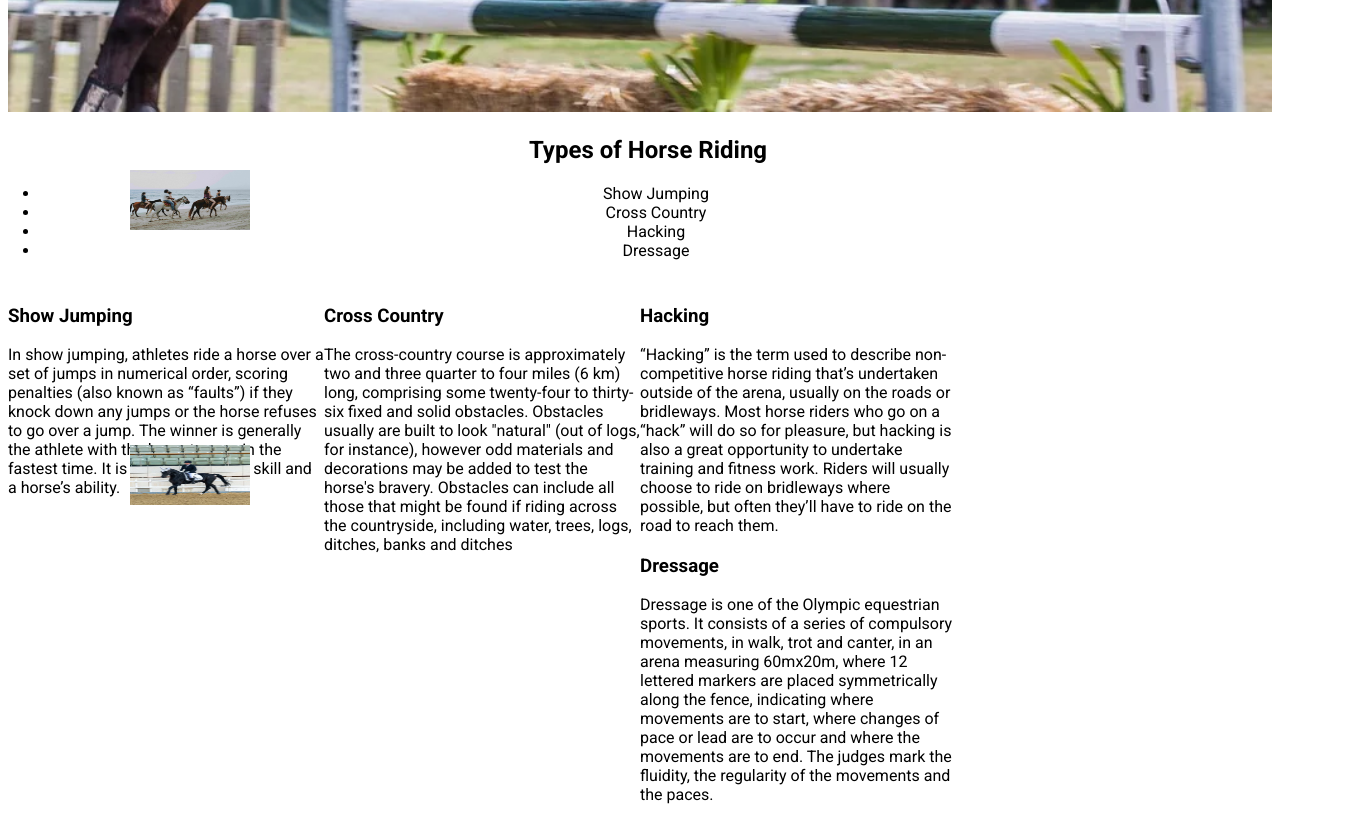
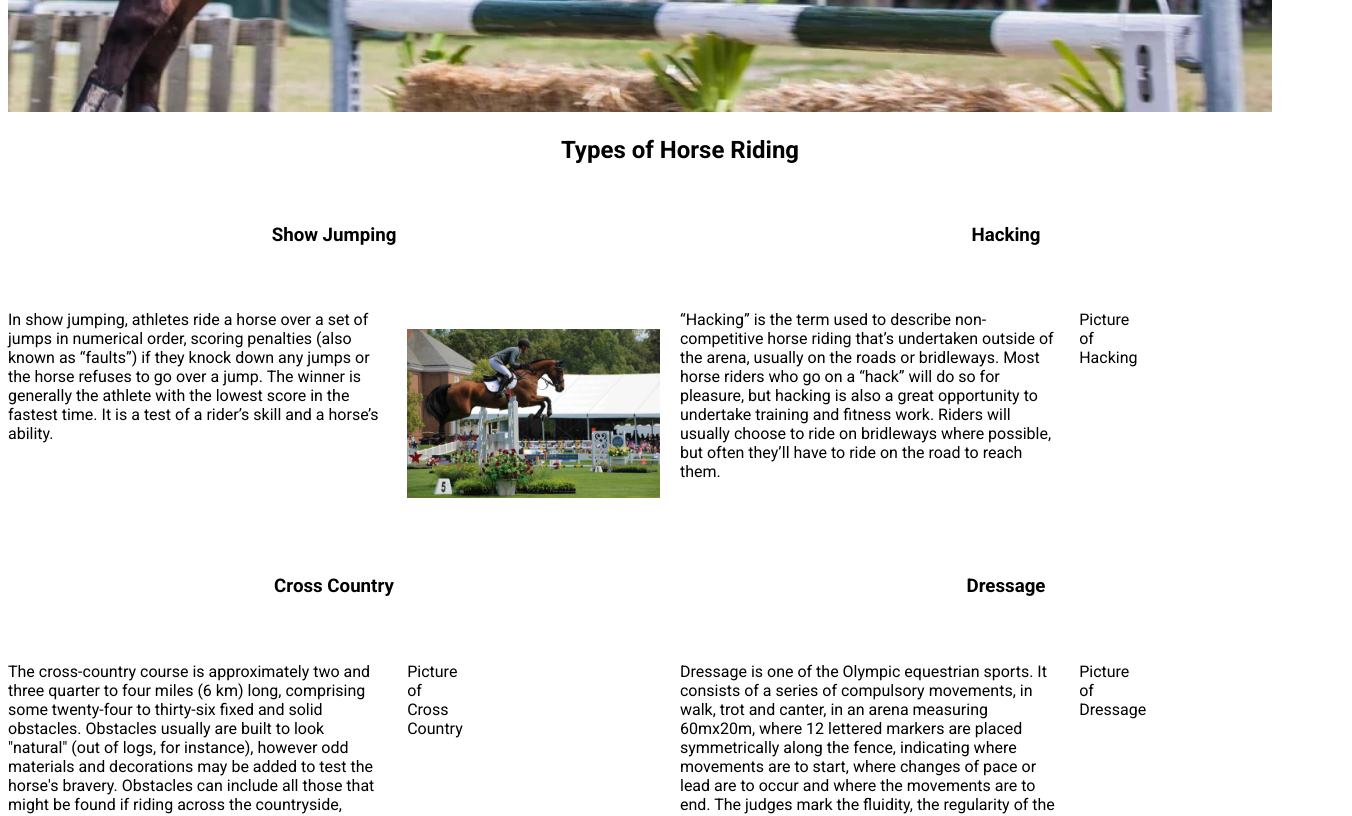
Before and after one commit to Soro82/horse-riding, a plain HTML site: page index.html in a window 1280 px wide. Shown: the part 810-1626 px from the top of the page, 1352 px wide, since content can reach past the window. Drawn offline with Linux system fonts and the light colour scheme.

Commit message:
fix the grid display for types section on home page

```diff
--- a/assets/css/style.css
+++ b/assets/css/style.css
@@ -62,48 +62,10 @@ main {
 }
 
 /* Horse Riding types on the home page */
-#types {
-    margin-left: 1rem;
-    padding-bottom: 10px;
-}
-#types li {
-    list-style-type: disc;
-    margin-left: 1rem;
+    #jumping-image img {
+        width: 100%;
 
-}
-
-/* Small images in Types section on Home Page */
-#jumping img {
-    height: 60px;
-    width: 120px;
-    position: absolute;
-    left: 160px;
-    bottom: 70px;
-}
-
-#country img {
-    height: 60px;
-    width: 120px;
-    position: absolute;
-    left: 160px;
-    top: 700px;
-}
-
-#hacking img {
-    height: 60px;
-    width: 120px;
-    position: absolute;
-    left: 130px;
-    top: 980px;
-}
-
-#dressage img {
-    height: 60px;
-    width: 120px;
-    position: absolute;
-    left: 130px;
-    top: 1255px;
-}
+    }
 
 /* Gallery */
 #gallery img {
@@ -115,9 +77,6 @@ main {
 .text-input {
     width: 20%;
 }
-
-
-
 
 
 #social-networks {
@@ -161,6 +120,105 @@ main {
         font-size: 140%;
     }
 
+        /* Grid Display for the 4 types of horse riding */
+        #types-info {
+            display: grid;
+            gap: 20px;
+            grid-template-columns: 30% 20% 30% 20%;
+            grid-template-rows: 10% 10% 35% 10% 30%;
+
+        }
+
+        #types-list {
+            grid-column: 1 / 6;
+            grid-row: 1 / 2;
+            text-align: center;
+        }
+
+        #types-list ul {
+            display: none;
+        }
+
+
+        /* Show Jumping section */
+        #jumping-header {
+            grid-column: 1 / 3;
+            grid-row: 2 / 3;
+            text-align: center;
+
+        }
+
+        #jumping-par {
+            grid-column: 1 / 2;
+            grid-row: 3 / 4;
+        }
+
+        #jumping-image {
+            grid-column: 2 / 3;
+            grid-row: 3 / 4;
+            align-self: center;
+
+        }
+
+
+
+        /* Cross Country Section */
+        #country-header {
+            grid-column: 1 / 3;
+            grid-row: 4 / 5;
+            text-align: center;
+        }
+
+        #country-par {
+            grid-column: 1 / 2;
+            grid-row: 5 / 6;
+        }
+
+        #country-image {
+            grid-column: 2 / 3;
+            grid-row: 5 / 6;
+            height: 50px;
+            width: 50px;
+        }
+
+        /* Hacking Section */
+        #hacking-header {
+            grid-column: 3 / 5;
+            grid-row: 2 / 3;
+            text-align: center;
+        }
+
+        #hacking-par {
+            grid-column: 3 / 4;
+            grid-row: 3 / 4;
+        }
+
+        #hacking-image {
+            grid-column: 4 / 5;
+            grid-row: 3 / 4;
+            height: 50px;
+            width: 50px;
+        }
+
+        /* Dressage Section */
+        #dressage-header {
+            grid-column: 3 / 5;
+            grid-row: 4 / 5;
+            text-align: center;
+        }
+
+        #dressage-par {
+            grid-column: 3 / 4;
+            grid-row: 5 / 6;
+        }
+
+        #dressage-image {
+            grid-column: 4 / 5;
+            grid-row: 5 / 6;
+            height: 50px;
+            width: 50px;
+        }
+
     /* Gallery */
     #gallery {
         column-count: 2;
@@ -171,6 +229,8 @@ main {
         width: 100%;
 
     }
+
+
 
 
 }
@@ -192,23 +252,7 @@ main {
         text-align: center;
     }
 
-    /* Align the paragraphs and images for the 4 Types 2 X 2 */
-    #types-info {
-        display: grid;
-        grid-template-columns: 1fr 1fr 1fr 1fr;
-        grid-template-rows: 50px 200px 50px 200px;
-        justify-items: center;
-    }
 
-    #dressage {
-        grid-column: 3 / 4;
-        grid-row: 3 / 4;
-    }
-
-    #dressage {
-        grid-column: 3 / 4;
-        grid-row: 3 / 4;
-    }
 
 
 
--- a/index.html
+++ b/index.html
@@ -29,7 +29,10 @@
     <!-- Main Content -->
     <main>
         <section id="hero"><img src="assets/images/show-jumping-jumping-pexels.webp" alt="A person show jumping in mid air."></section>
-        <section id="types">
+
+        </section>
+        <section id="types-info">
+            <div id="types-list">
                 <h2>Types of Horse Riding</h2>
                 <ul>
                     <li>Show Jumping</li>
@@ -37,40 +40,75 @@
                     <li>Hacking</li>
                     <li>Dressage</li>
                 </ul>
-        </section>
-        <section id="types-info">
-
-            <div id="jumping">
+            </div>
+            <!-- Show Jumping section of types of horse riding -->
+            <div id="jumping-header">
                 <h3>Show Jumping</h3>
+            </div>
+            <div id="jumping-image">
                 <img src="assets/images/show-jumping-mid-air-pexels.webp" alt="A person show jumping in mid air above the jump">
-                <p>In show jumping, athletes ride a horse over a set of jumps in numerical order, scoring penalties (also known as “faults”)
-                if they knock down any jumps or the horse refuses to go over a jump. The winner is generally the athlete with the lowest
+                <!-- <p>Picture of Show Jumping</p> -->
+            </div>
+            <div id="jumping-par">
+                <p>In show jumping, athletes ride a horse over a set of jumps in numerical order, scoring penalties (also known as
+                    “faults”)
+                    if they knock down any jumps or the horse refuses to go over a jump. The winner is generally the athlete with the
+                    lowest
                     score in the fastest time. It is a test of a rider’s skill and a horse’s ability.</p>
             </div>
-            <div id="country">
+
+            <!-- Cross Country section of types of horse riding -->
+            <div id="country-header">
                 <h3>Cross Country</h3>
-                <img src="assets/images/cross-country-jumping.webp" alt="A person jumping cross country and the horse is taking off">
-                <p>The cross-country course is approximately two and three quarter to four miles (6 km) long, comprising some twenty-four
+            </div>
+            <div id="country-image">
+                <!-- <img src="assets/images/cross-country-jumping.webp" alt="A person jumping cross country and the horse is taking off"> -->
+                <p>Picture of Cross Country</p>
+            </div>
+            <div id="country-par">
+                <p>The cross-country course is approximately two and three quarter to four miles (6 km) long, comprising some
+                    twenty-four
                     to thirty-six fixed and solid obstacles. Obstacles usually are built to look "natural" (out of logs, for instance),
                     however odd materials and decorations may be added to test the horse's bravery. Obstacles can include all those that
                     might be found if riding across the countryside, including water, trees, logs, ditches, banks and ditches</p>
             </div>
-            <div id="hacking">
+
+
+
+            <!-- Hacking section of types of horse riding -->
+            <div id="hacking-header">
                 <h3>Hacking</h3>
-                <img src="assets/images/horse-riding-beach-walk-pexels.webp" alt="A group of people hacking on the beach">
-                <p>“Hacking” is the term used to describe non-competitive horse riding that’s undertaken outside of the arena, usually on
+            </div>
+            <div id="hacking-image">
+                <!-- <img src="assets/images/horse-riding-beach-walk-pexels.webp" alt="A group of people hacking on the beach"> -->
+                <p>Picture of Hacking</p>
+            </div>
+            <div id="hacking-par">
+                <p>“Hacking” is the term used to describe non-competitive horse riding that’s undertaken outside of the arena, usually
+                    on
                     the roads or bridleways. Most horse riders who go on a “hack” will do so for pleasure, but hacking is also a great
-                opportunity to undertake training and fitness work. Riders will usually choose to ride on bridleways where possible, but
+                    opportunity to undertake training and fitness work. Riders will usually choose to ride on bridleways where possible,
+                    but
                     often they’ll have to ride on the road to reach them.</p>
             </div>
-            <div id="dressage">
+
+            <!-- Dressage section of types of horse riding -->
+            <div id="dressage-header">
                 <h3>Dressage</h3>
-                <img src="assets/images/dressage.webp" alt="A rider competing in a dressage competition">
+            </div>
+            <div id="dressage-image">
+                <!-- <img src="assets/images/dressage.webp" alt="A rider competing in a dressage competition"> -->
+                <p>Picture of Dressage</p>
+            </div>
+            <div id="dressage-par">
                 <p>Dressage is one of the Olympic equestrian sports. It consists of a series of compulsory movements, in walk, trot and
-                canter, in an arena measuring 60mx20m, where 12 lettered markers are placed symmetrically along the fence, indicating
-                where movements are to start, where changes of pace or lead are to occur and where the movements are to end. The judges
+                    canter, in an arena measuring 60mx20m, where 12 lettered markers are placed symmetrically along the fence,
+                    indicating
+                    where movements are to start, where changes of pace or lead are to occur and where the movements are to end. The
+                    judges
                     mark the fluidity, the regularity of the movements and the paces.</p>
             </div>
+
         </section>
     </main>
 
```
Lines whose indentation alone changed are shown as unchanged.
